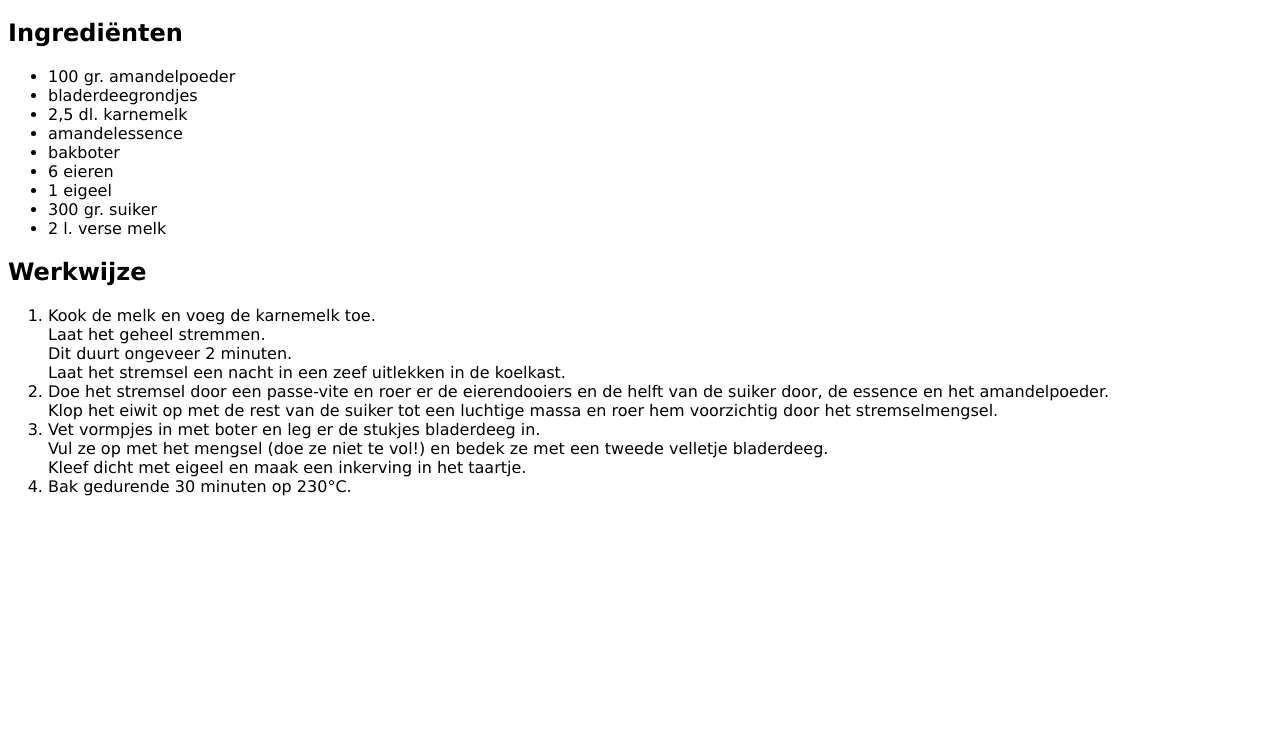
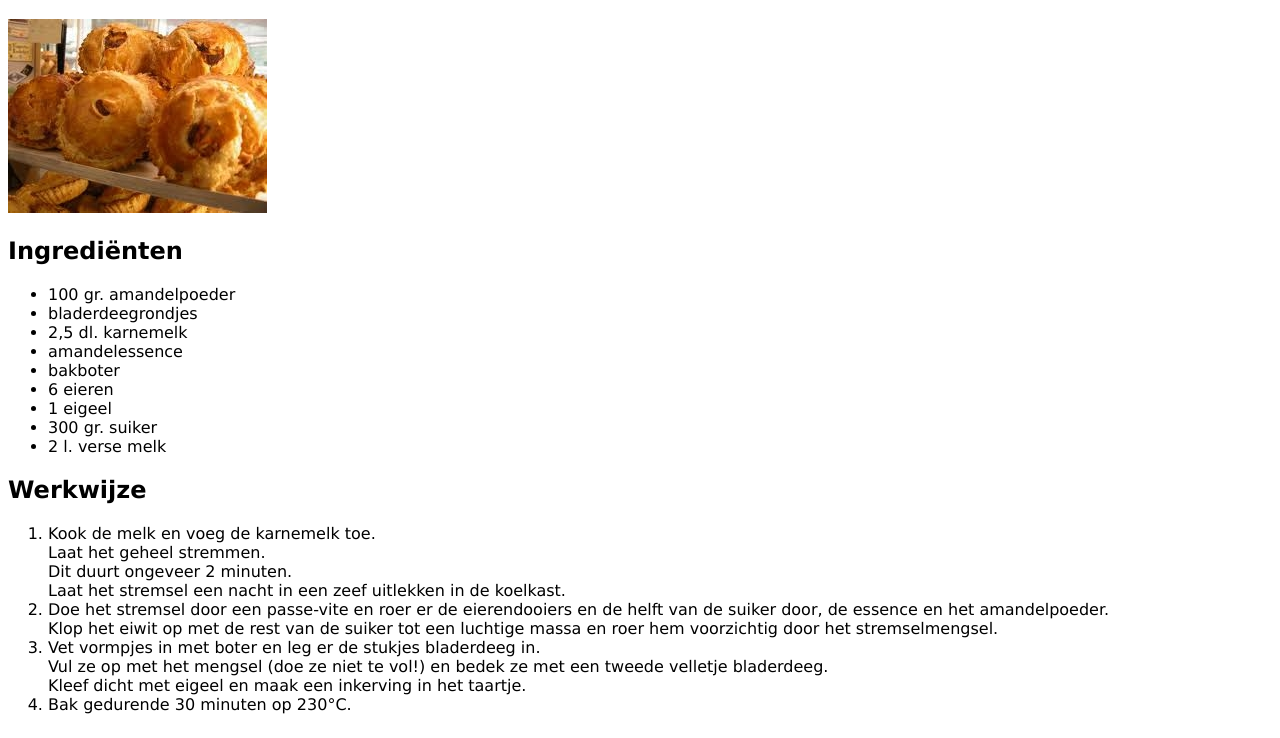
Before and after one commit to ice2tricky/recepten, a plain HTML site: page mattentaart.html in a window 1280 px wide. Shown: the part 62-800 px from the top of the page. Drawn offline with Linux system fonts and the light colour scheme; files that its build step writes are made by us from their sources.

Commit message:
met mattentaart.jpg

```diff
--- a/mattentaart.html
+++ b/mattentaart.html
@@ -6,7 +6,7 @@
 <link rel="stylesheet" href="default.css">
 </head>
 <body>
-<h1>Mattentaart</h1>
+<h1>Mattentaart</h1> <img src="images/mattentaart.jpg" alt="mattentaart">
 <h2>Ingrediënten</h2>
 <ul>
 <li>100 gr. amandelpoeder</li>
```
